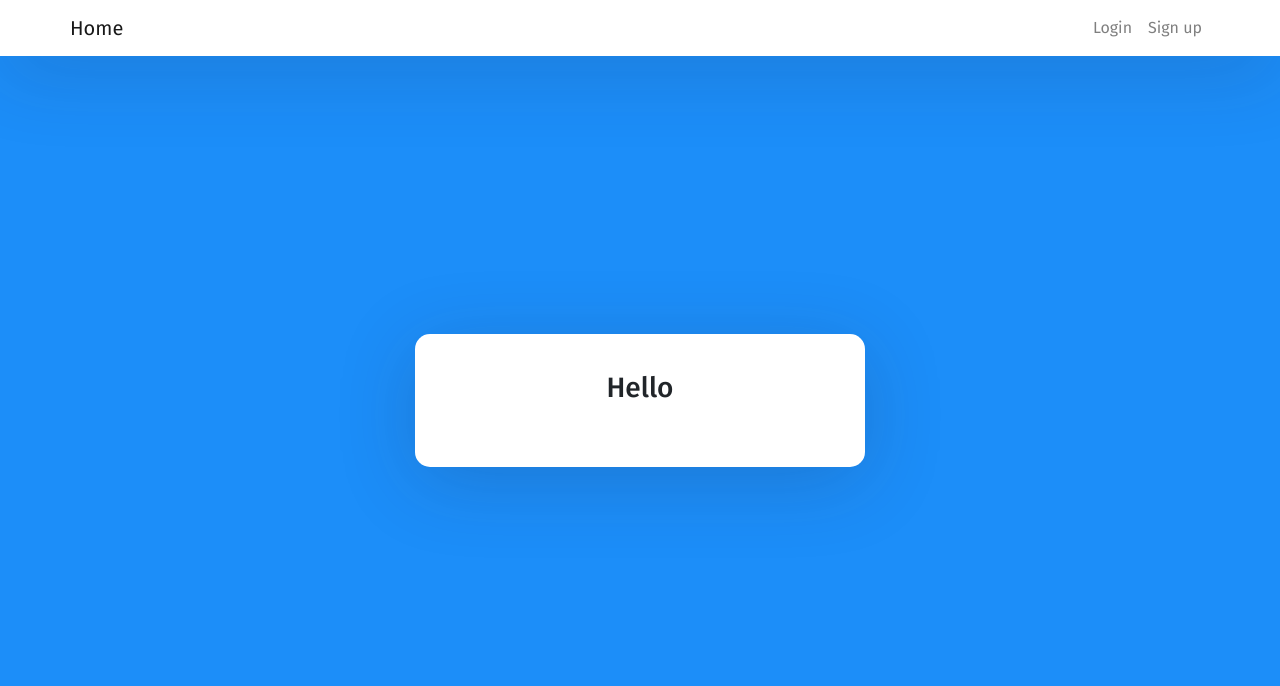
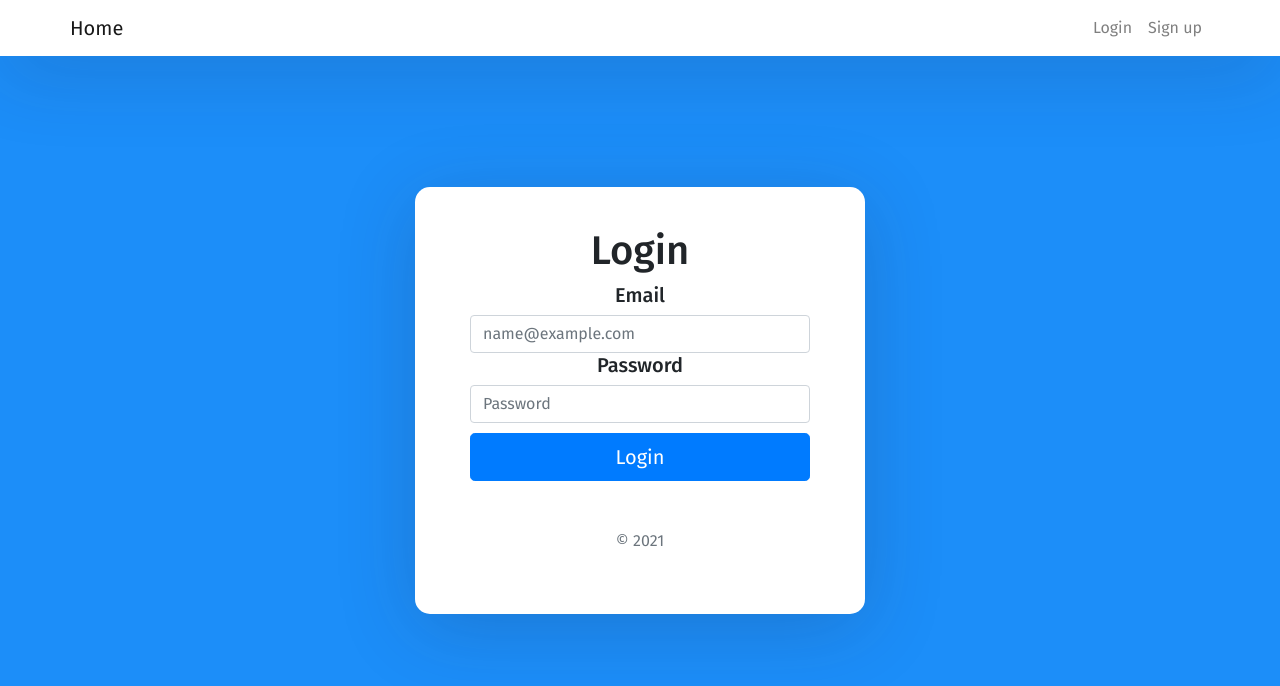
Before and after one commit to atsushigo/Vue, a Vue app in the folder 0619vue-client-page/: page /login in a window 1280 px wide. Shown: the top 686 px of the page. Built offline with nearby package versions, Linux system fonts and the light colour scheme.

Commit message:
把測試用的Home換成Login元件
此時尚未解決元件換頁問題:
http://localhost:8080/
http://localhost:8080/login
http://localhost:8080/signup
都指向一樣的App.vue

```diff
--- a/0619vue-client-page/src/App.vue
+++ b/0619vue-client-page/src/App.vue
@@ -2,19 +2,21 @@
 	<div id="app">
 		<Nav />
 		<div class="auth-wrapper">
-			<div class="auth-inner"><Home /></div>
+			<div class="auth-inner"><Login /></div>
 		</div>
 	</div>
 </template>
 
 <script>
 import Nav from './components/Nav.vue';
-import Home from './components/Home.vue';
+//import Home from './components/Home.vue'
+import Login from './components/Login.vue';
 export default {
 	name: 'App',
 	components: {
 		Nav,
-		Home
+		//Home,
+		Login
 	}
 };
 </script>
--- /dev/null
+++ b/0619vue-client-page/src/components/Login.vue
@@ -0,0 +1,44 @@
+<template>
+	<form>
+		<!-- <img class="mb-4" src="/docs/5.0/assets/brand/bootstrap-logo.svg" alt="" width="72" height="57" /> -->
+		<h1>Login</h1>
+		<div class="form-floating">
+			<h5>Email</h5>
+			<input type="email" class="form-control" id="floatingInput" placeholder="name@example.com" />
+		</div>
+		<div class="form-floating">
+			<h5>Password</h5>
+			<input type="password" class="form-control" id="floatingPassword" placeholder="Password" />
+		</div>
+
+		<button class="w-100 btn btn-lg btn-primary" type="submit">Login</button>
+		<p class="mt-5 mb-3 text-muted">&copy; 2021</p>
+	</form>
+</template>
+
+<script type="text/javascript">
+export default {
+	name: 'Login'
+};
+</script>
+
+<style type="text/css">
+.bd-placeholder-img {
+	font-size: 1.125rem;
+	text-anchor: middle;
+	-webkit-user-select: none;
+	-moz-user-select: none;
+	user-select: none;
+}
+
+@media (min-width: 768px) {
+	.bd-placeholder-img-lg {
+		font-size: 3.5rem;
+	}
+}
+
+button {
+	margin-top: 10px;
+}
+
+</style>
```
